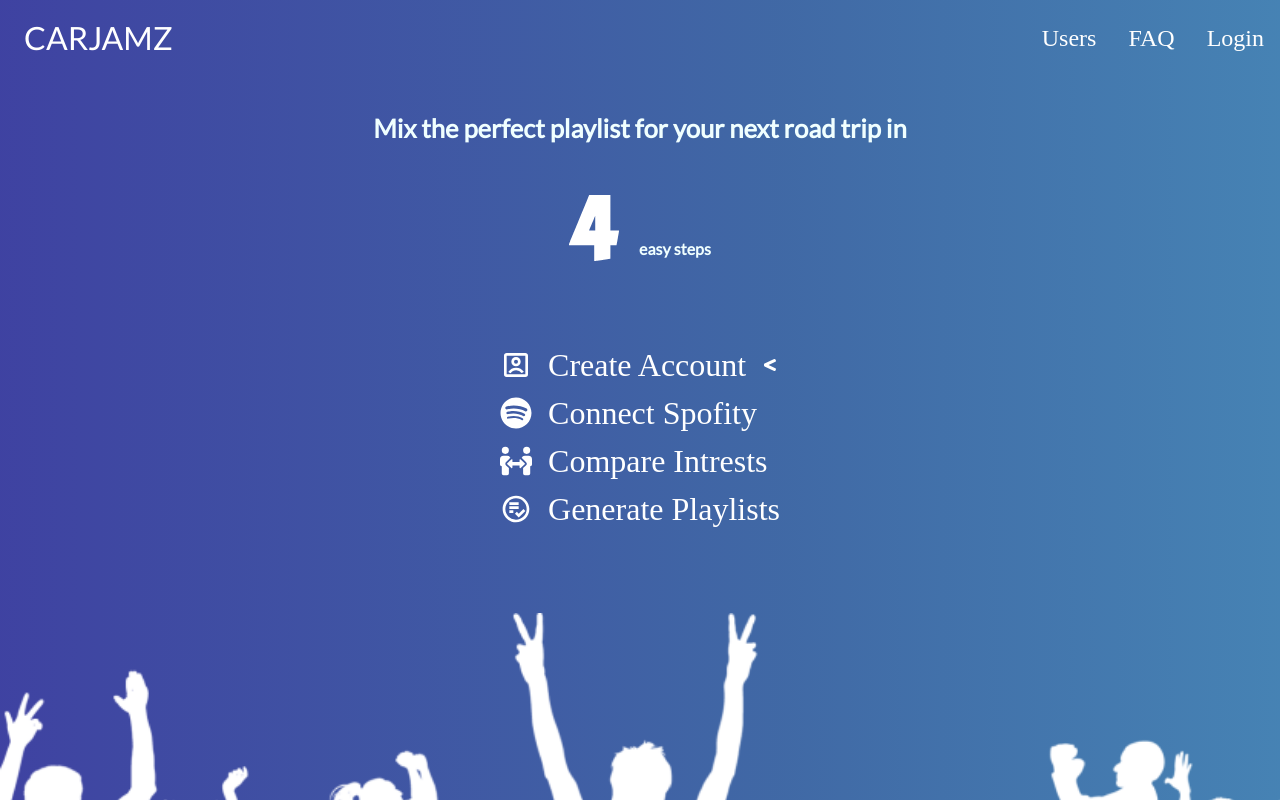
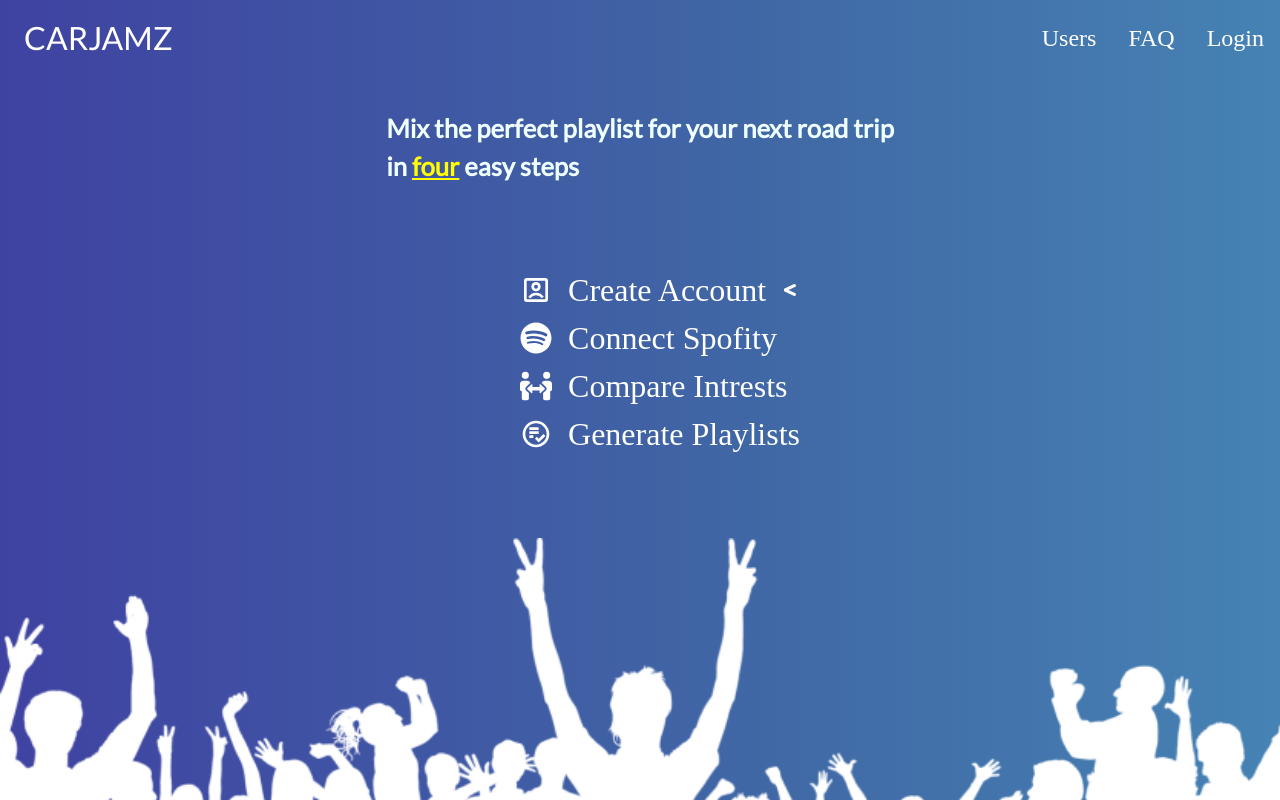
Before and after one commit to nfrankeln/CarJamz_Personal_Project, a React (Vite) app in the folder spotifyClient/: page / in a window 1280 px wide. Shown: the top 800 px of the page. Built offline with nearby package versions, Linux system fonts and the light colour scheme; no server answers.

Commit message:
replaced number image with word and changed html semantics from divs to ul and li

```diff
--- a/spotifyClient/src/pages/HomePage.css
+++ b/spotifyClient/src/pages/HomePage.css
@@ -1,22 +1,20 @@
 .header{
     top: 1rem;
-    display: flex;
-    flex-direction: column;
-    align-items: center;
-    gap: 3rem;
     margin-left: 2rem;
     margin-right: 2rem;
 }
 .header p{
-  text-align: center;
+  text-align: left;
   font-family: 'Lato';
   font-weight: 700;
   color: azure;
-  font-size: 1rem;
+  font-size: 1.6rem;
   margin: 0;
 }
-.header p:first-child{
-  font-size: 1.6rem;
+#colored-word{
+  display: inline;
+  color: yellow;
+  text-decoration: underline;
 }
 .main{
   margin-inline: auto;
@@ -29,6 +27,7 @@
 .container {
   height:100vh;
   display: flex;
+  align-items: center;
   flex-direction: column;
   margin-top: 2rem;
   gap: 5rem;
@@ -52,6 +51,7 @@
     font-size: 1rem;
   }
   #footer{
+    display: contents;
     min-height: 50px;
     flex-shrink: 0;
   }
@@ -65,25 +65,23 @@ align-items: flex-start;
 flex-direction: column;
 
   }
-  .icons div{
+  .icons li{
     display: flex;
     align-items: center;
+    font-size: 2rem;
+    color: white;
+    gap:1rem;
+    flex:1;
   }
-.icon{
-  font-size: 2rem;
-  color: white;
-  gap:1rem;
-  flex:1;
-}
-.icon p {
+.icons li p {
   font-size: 2rem;
 
 }
-.icon a{
+.icons li a{
   color: white;
   text-decoration: none;
 }
-.icon button {
+.icons li button {
   background: transparent;
   border: none;
   color: inherit;
--- a/spotifyClient/src/pages/HomePage.jsx
+++ b/spotifyClient/src/pages/HomePage.jsx
@@ -22,47 +22,43 @@ export default function HomePage(props){
     return (
     <div className='container'>
         <div className="header">
-            <p>Mix the perfect playlist for your next road trip in</p>
-            <div className='image-text'>
-            <img src={number4} alt="" />
-            <p>easy steps</p>
-            </div>
+            <p>Mix the perfect playlist for your next road trip</p>
+            <p>in <p id='colored-word'>four</p> easy steps</p>
         </div>
 
 
         <div className='main'>
-        <div className='icons'>
-                <div className='icon'>
+        <ul className='icons'>
+
+                <li className='icon'>
                     <RiAccountBoxLine/>
                     <div>{step === 1 ? <Link to="/login">Create Account</Link> : <p>Create Account</p>}</div>
                     {step === 1 && <div className='step'><FaLessThan/></div>}
-                </div>
+                </li>
 
-            <div className='icons'>
-                <div className='icon'>
+                <li className='icon'>
                     <FaSpotify/>
                     <div>{step === 2 ? <button onClick={() => authorizeSpotify()}>Connect Spofity</button> :<p>Connect Spofity</p>}</div>
                     {step === 2 && <div className='step'><FaLessThan/></div>}
-                </div>
+                </li>
 
-            </div>
-            <div className='icons'>
-                <div className='icon'>
+
+
+                <li className='icon'>
                     <FaPeopleArrows/>
                     <div><p>Compare Intrests</p></div>
                     {step === 3 && <div className='step'><FaLessThan/></div>}
-                </div>
+                </li>
 
-                </div>
-            <div className='icons'>
-                <div className='icon'>
+
+
+                <li className='icon'>
                     <MdOutlinePlaylistAddCheckCircle/>
                     <div><p>Generate Playlists</p></div>
                     {step === 4 && <div className='step'><FaLessThan/></div>}
+                </li>
 
-                </div>
-            </div>
-        </div>
+        </ul>
 
         </div>
         <div id='footer'>
```
